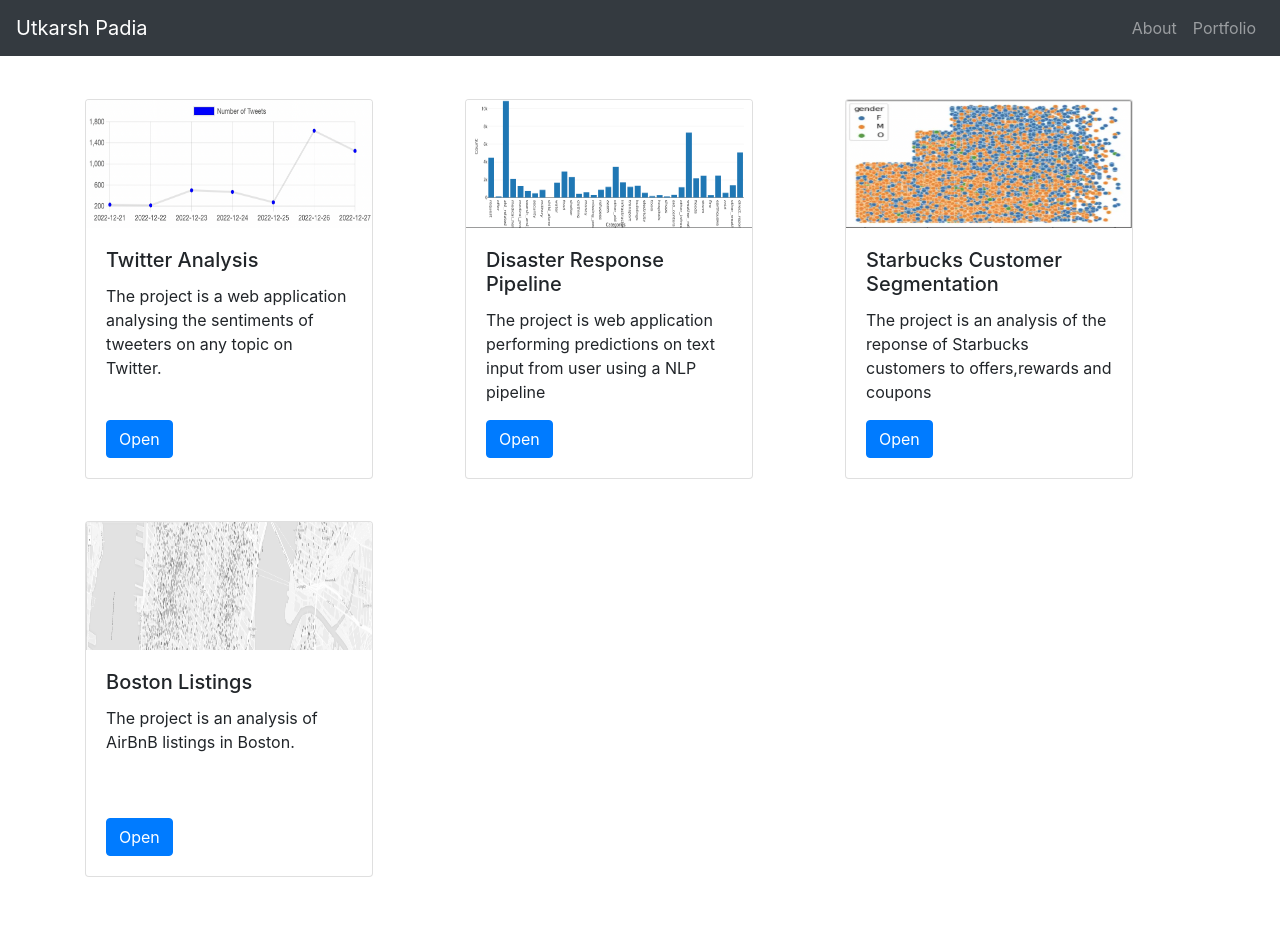
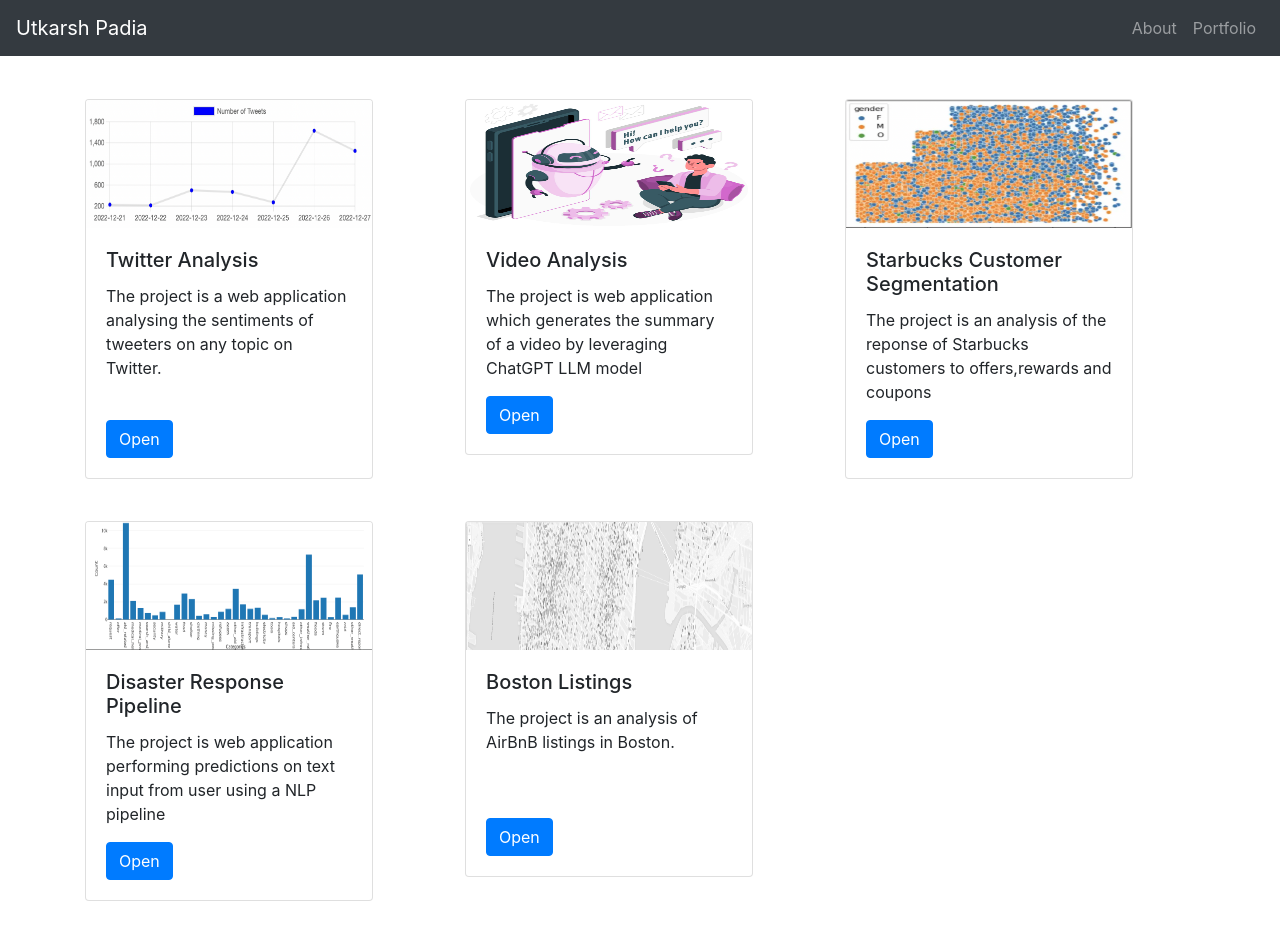
Before and after one commit to utkarsshhh/portfolio, an Angular app: page /portfolio in a window 1280 px wide. Before the commit the page ends 901 px from the top, so only its background shows below. Built offline with nearby package versions, Linux system fonts and the light colour scheme.

Commit message:
add video-analysis project

```diff
--- a/src/app/portfolio/portfolio.component.html
+++ b/src/app/portfolio/portfolio.component.html
@@ -13,11 +13,11 @@
         </div>
         <div class="col-12 col-md-4">
             <div class="card" style="width: 18rem;">
-                <img class="card-img-top" src="../../assets/second.png" alt="Card image cap">
+                <img class="card-img-top" src="../../assets/eight.jpg" alt="Card image cap">
                 <div class="card-body">
-                    <h5 class="card-title">Disaster Response Pipeline</h5>
-                    <p class="card-text">The project is web application performing predictions on text input from user using a NLP pipeline</p>
-                    <a href="https://github.com/utkarsshhh/disaster-response-pipeline" class="btn btn-primary">Open</a>
+                    <h5 class="card-title">Video Analysis</h5>
+                    <p class="card-text">The project is web application which generates the summary of a video by leveraging ChatGPT LLM model</p>
+                    <a href="https://github.com/utkarsshhh/video-analysis" class="btn btn-primary">Open</a>
                 </div>
             </div>
         </div>
@@ -36,6 +36,16 @@
     <div class="row first-row">
         <div class="col-12 col-md-4">
             <div class="card" style="width: 18rem;">
+                <img class="card-img-top" src="../../assets/second.png" alt="Card image cap">
+                <div class="card-body">
+                    <h5 class="card-title">Disaster Response Pipeline</h5>
+                    <p class="card-text">The project is web application performing predictions on text input from user using a NLP pipeline</p>
+                    <a href="https://github.com/utkarsshhh/disaster-response-pipeline" class="btn btn-primary">Open</a>
+                </div>
+            </div>
+        </div>
+        <div class="col-12 col-md-4">
+            <div class="card" style="width: 18rem;">
                 <img class="card-img-top" src="../../assets/first.png" alt="Card image cap">
                 <div class="card-body">
                     <h5 class="card-title">Boston Listings</h5>
@@ -45,4 +55,5 @@
                 </div>
             </div>
         </div>
+
 </div>
```
Also changed, not shown: src/assets/._eight.jpg (added), src/assets/eight.jpg (added).
